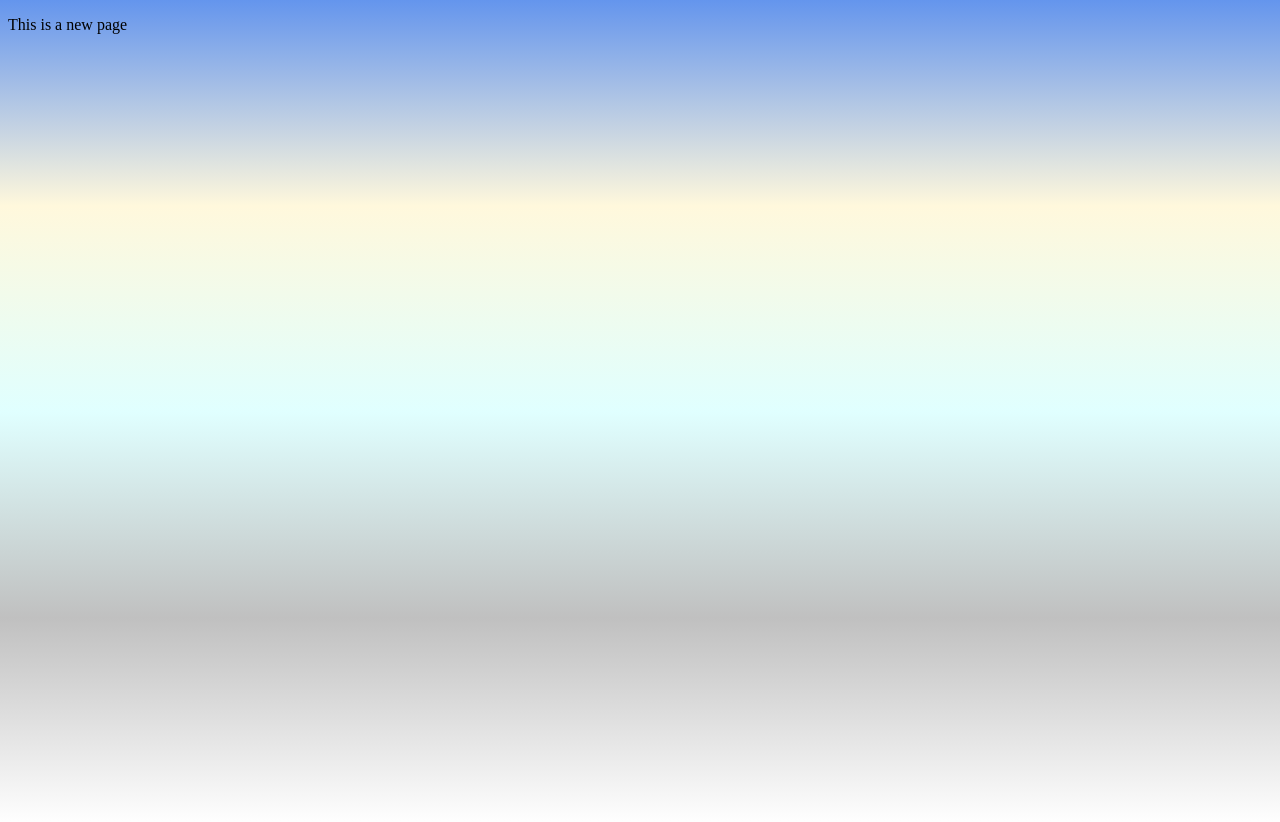
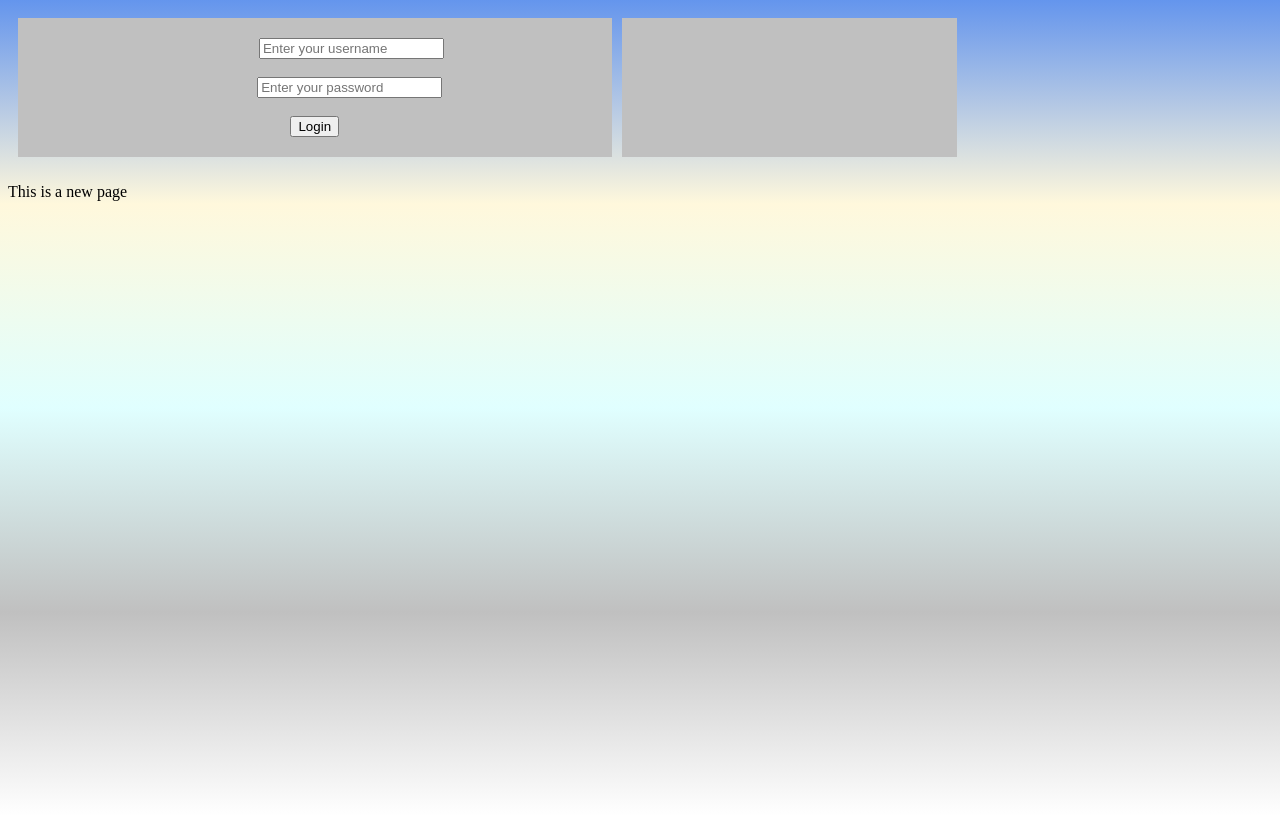
Before and after one commit to simplebutunique88/whynot, a plain HTML site: page test.html in a window 1280 px wide. Drawn offline with Linux system fonts and the light colour scheme.

Commit message:
Update test.html

```diff
--- a/test.html
+++ b/test.html
@@ -6,9 +6,40 @@
         background-image: linear-gradient(to bottom, cornflowerblue 0%, cornsilk 25%, lightcyan 50%, silver 75%, white 100%);
         min-height: 100vh;
       }
+      .grid-container {
+        display: grid;
+        grid-template-columns: auto auto auto;
+        gap: 10px;
+        background-color: sky blue;
+        padding: 10px;
+      }
+      .grid-item {
+        background-color: silver;
+        color: silver;
+        padding: 20px;
+        text-align: center;
+      }
+
     </style>
   </head>
   <body>
+    <header>
+      <div class = "grid-container">
+        <div class = "grid-item">
+          <form>
+            <label for = "user">Username:</label>
+            <input type = "text" id = "user" name = "user" placeholder = "Enter your username" required>
+            <br><br>
+            <label for = "pass">Password:</label>
+            <input type = "password" id = "pass" name = "pass" placeholder = "Enter your password" required>
+            <br><br>
+            <input type = "submit" value = "Login">
+          </form>
+        </div>
+        <div class = "grid-item">
+
+          </form>
+    </header>
     <p>This is a new page</p>
   </body>
 </html>
```
